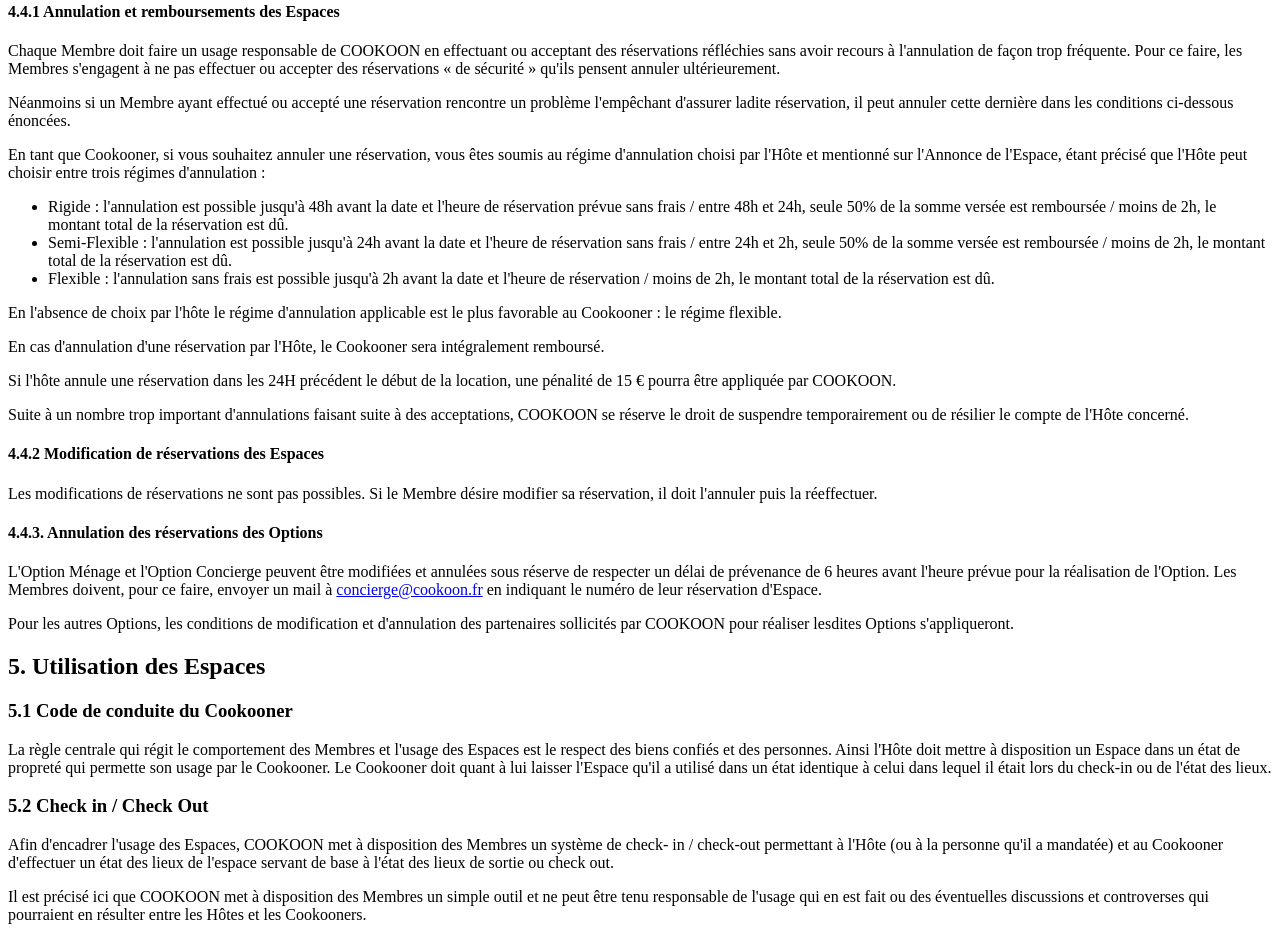
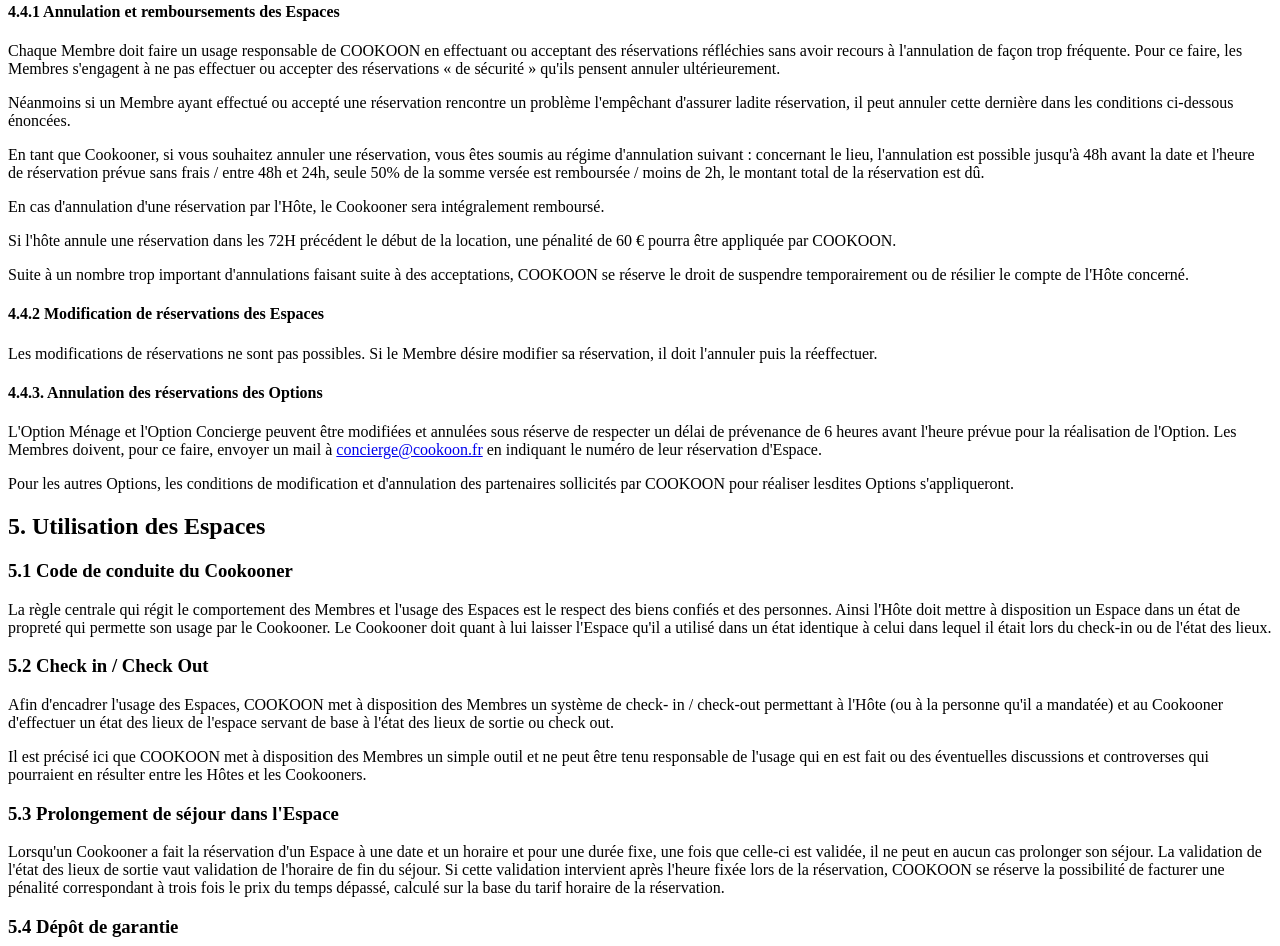
Before and after one commit to Cookoon/cookoon.github.io, a Gatsby site: page /conditions-generales in a window 1280 px wide. Shown: the part 4748-5694 px from the top of the page. Built offline with nearby package versions, Linux system fonts and the light colour scheme; Gatsby itself is replaced by a stand-in of ours.

Commit message:
4.4.1 cancel

```diff
--- a/src/pages/conditions-generales.js
+++ b/src/pages/conditions-generales.js
@@ -502,40 +502,19 @@
       </p>
       <p>
         En tant que Cookooner, si vous souhaitez annuler une réservation, vous
-        êtes soumis au régime d'annulation choisi par l'Hôte et mentionné sur
-        l'Annonce de l'Espace, étant précisé que l'Hôte peut choisir entre trois
-        régimes d'annulation :
-      </p>
-      <ul>
-        <li>
-          Rigide : l'annulation est possible jusqu'à 48h avant la date et
-          l'heure de réservation prévue sans frais / entre 48h et 24h, seule 50%
-          de la somme versée est remboursée / moins de 2h, le montant total de
-          la réservation est dû.
-        </li>
-        <li>
-          Semi-Flexible : l'annulation est possible jusqu'à 24h avant la date et
-          l'heure de réservation sans frais / entre 24h et 2h, seule 50% de la
-          somme versée est remboursée / moins de 2h, le montant total de la
-          réservation est dû.
-        </li>
-        <li>
-          Flexible : l'annulation sans frais est possible jusqu'à 2h avant la
-          date et l'heure de réservation / moins de 2h, le montant total de la
-          réservation est dû.
-        </li>
-      </ul>
-      <p>
-        En l'absence de choix par l'hôte le régime d'annulation applicable est
-        le plus favorable au Cookooner : le régime flexible.
+        êtes soumis au régime d'annulation suivant : concernant le lieu,
+        l'annulation est possible jusqu'à 48h avant la date et l'heure de
+        réservation prévue sans frais / entre 48h et 24h, seule 50% de la somme
+        versée est remboursée / moins de 2h, le montant total de la réservation
+        est dû.
       </p>
       <p>
         En cas d'annulation d'une réservation par l'Hôte, le Cookooner sera
         intégralement remboursé.
       </p>
       <p>
-        Si l'hôte annule une réservation dans les 24H précédent le début de la
-        location, une pénalité de 15 € pourra être appliquée par COOKOON.
+        Si l'hôte annule une réservation dans les 72H précédent le début de la
+        location, une pénalité de 60 € pourra être appliquée par COOKOON.
       </p>
       <p>
         Suite à un nombre trop important d'annulations faisant suite à des
```
